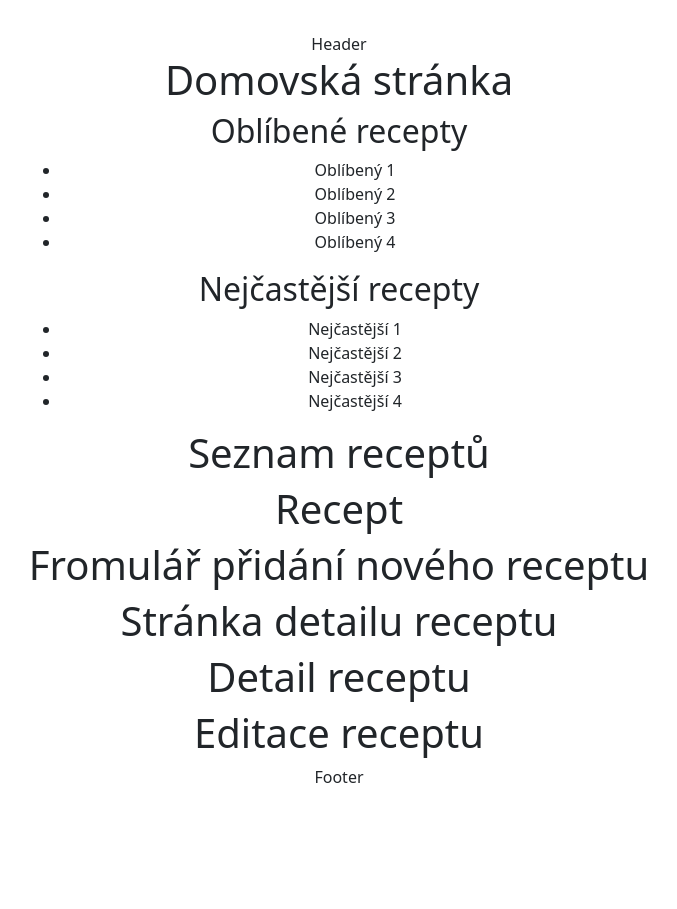
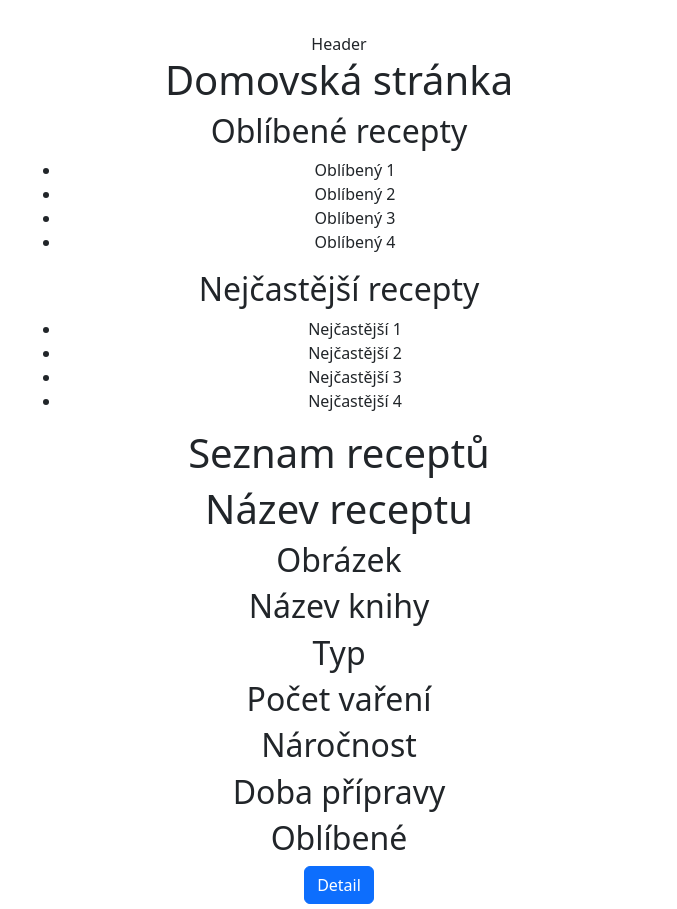
Before and after one commit to Eleps25/M-recepty, a React (Vite) app: page / in a window 1280 px wide. Shown: the top 909 px of the page, without its empty margins (301-978 px from the left). Before the commit the page ends 821 px from the top, so only its background shows below. Built offline with nearby package versions, Linux system fonts and the light colour scheme.

Commit message:
basic recipe list page structure

```diff
--- a/src/App.tsx
+++ b/src/App.tsx
@@ -2,8 +2,6 @@ import "./App.css";
 import Footer from "./components/Footer/Footer";
 import Header from "./components/Header/Header";
 import Home from "./components/Home/Home";
-import Recipe from "./components/Recipe/Recipe";
-import RecipeAddForm from "./components/RecipeAddForm/RecipeAddForm";
 import RecipeDetail from "./components/RecipeDetail/RecipeDetail";
 import RecipeDetailPage from "./components/RecipeDetailPage/RecipeDetailPage";
 import RecipeEdit from "./components/RecipeEdit/RecipeEdit";
@@ -15,8 +13,6 @@ function App() {
       <Header />
       <Home />
       <RecipeList />
-      <Recipe />
-      <RecipeAddForm />
       <RecipeDetailPage />
       <RecipeDetail />
       <RecipeEdit />
--- a/src/components/Recipe/Recipe.tsx
+++ b/src/components/Recipe/Recipe.tsx
@@ -1,3 +1,17 @@
+import Button from "react-bootstrap/Button";
+
 export default function Recipe() {
-  return <h1>Recept</h1>;
+  return (
+    <div>
+        <h1>Název receptu</h1>
+        <h2>Obrázek</h2>
+        <h2>Název knihy</h2>
+        <h2>Typ</h2>
+        <h2>Počet vaření</h2>
+        <h2>Náročnost</h2>
+        <h2>Doba přípravy</h2>
+        <h2>Oblíbené</h2>
+        <Button>Detail</Button>
+    </div>
+  );
 }
--- a/src/components/RecipeAddForm/RecipeAddForm.tsx
+++ b/src/components/RecipeAddForm/RecipeAddForm.tsx
@@ -1,3 +1,15 @@
+import Button from "react-bootstrap/Button";
+
 export default function RecipeAddForm() {
-  return <h1>Fromulář přidání nového receptu</h1>;
+  return(
+    <div>
+      <h1>Fromulář přidání nového receptu</h1>
+      <h2>Název</h2>
+      <h2>Kniha</h2>
+      <h2>Typ</h2>
+      <h2>Náročnost</h2>
+      <h2>Doba vaření</h2>
+      <Button variant="success">Přidat</Button>
+    </div>
+  )
 }
--- a/src/components/RecipeList/RecipeList.tsx
+++ b/src/components/RecipeList/RecipeList.tsx
@@ -1,3 +1,15 @@
+import Recipe from "../Recipe/Recipe";
+import RecipeAddForm from "../RecipeAddForm/RecipeAddForm";
+
 export default function RecipeList() {
-  return <h1>Seznam receptů</h1>;
+  return (
+    <div>
+      <h1>Seznam receptů</h1>
+      <Recipe />
+      <Recipe />
+      <Recipe />
+      <Recipe />
+      <RecipeAddForm />
+    </div>
+  );
 }
```
